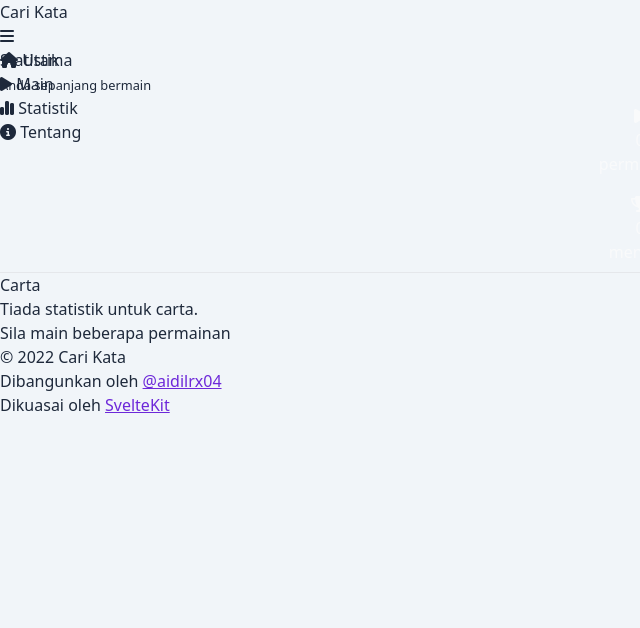
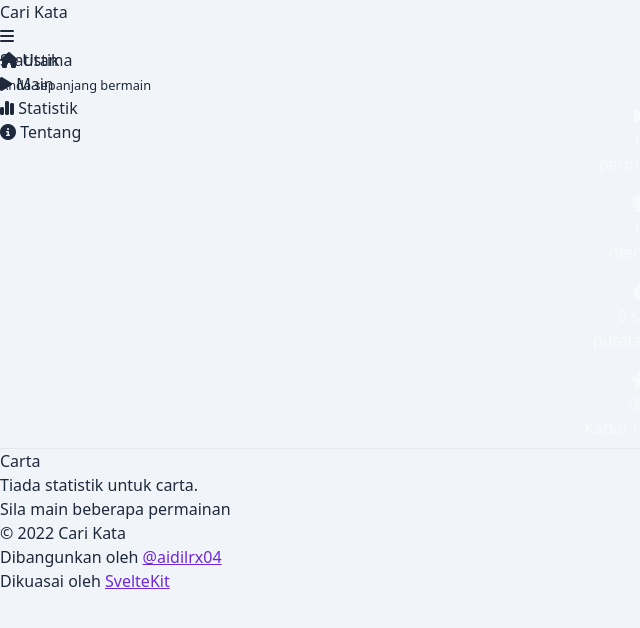
Before and after one commit to aidilrx04/cari-kata, a SvelteKit app: page /stats in a window 1280 px wide. Shown: the top 628 px of the page, without its empty margins (0-640 px from the left). Built offline with nearby package versions, Linux system fonts and the light colour scheme.

Commit message:
add average and winrate stats

```diff
--- a/src/lib/stores/stats.ts
+++ b/src/lib/stores/stats.ts
@@ -5,6 +5,7 @@ import { writable } from 'svelte/store';
 export type Stats = {
 	win: number;
 	total: number;
+	total_time: number; // in seconds; only when win effect this
 	history: string[];
 	mode: {
 		[MODES.EASY]: { total: number; win: number };
@@ -27,6 +28,7 @@ export type Stats = {
 let statsState: Stats = {
 	win: 0,
 	total: 0,
+	total_time: 0,
 	history: [],
 	mode: {
 		[MODES.EASY]: { total: 0, win: 0 },
--- a/src/routes/game/+page.svelte
+++ b/src/routes/game/+page.svelte
@@ -86,11 +86,12 @@
 		};
 	}
 
-	$: if ($isGameFinished && $type) {
+	$: if ($isGameFinished && $type && $finishTime !== undefined && $startTime !== false) {
 		const _type = $type.type;
 		$stats = {
 			...$stats,
 			win: $stats.win + 1,
+			total_time: $stats.total_time + ($finishTime?.getTime() - $startTime.getTime()),
 			mode: {
 				...$stats.mode,
 				[_type]: {
--- a/src/routes/stats/+page.svelte
+++ b/src/routes/stats/+page.svelte
@@ -2,7 +2,27 @@
 	import Footer from '$lib/Footer.svelte';
 	import Navigation from '$lib/Navigation.svelte';
 	import stats from '$lib/stores/stats';
+	import { onMount } from 'svelte';
 	import ModeChart from './ModeChart.svelte';
+
+	const calculateAverage = (total_time: number, total: number) => {
+		const average = total_time / total;
+
+		const minutes = Math.floor((average % (1000 * 60 * 60)) / (1000 * 60));
+		const seconds = Math.floor((average % (1000 * 60)) / 1000);
+
+		return {
+			minutes,
+			seconds
+		};
+	};
+
+	let averageTime;
+
+	$: if ($stats.win > 0 && $stats.total_time > 0)
+		averageTime = calculateAverage($stats.total_time, $stats.win);
+
+	$: console.log(averageTime);
 </script>
 
 <div id="stats" class="w-[360px] mx-auto">
@@ -14,7 +34,7 @@
 		</div>
 	</header>
 	<main class="mx-3 p-3 bg-gray-50 rounded-lg">
-		<div class="stats-cards flex justify-center gap-6 mt-3 mb-5">
+		<div class="stats-cards grid gap-6 mt-3 mb-5 grid-cols-2 grid-rows-2">
 			<div class="stat-card bg-violet-600">
 				<i class="fas fa-play block text-6xl mt-3" />
 				<span class="font-semibold text-xl text-center">{$stats.total}</span>
@@ -24,6 +44,31 @@
 				<i class="fas fa-trophy block text-6xl mt-3" />
 				<span class="font-semibold text-xl text-center">{$stats.win}</span>
 				<span class="font-normal uppercase text-center text-sm tracking-wide">menang</span>
+			</div>
+			<div class="stat-card bg-rose-500">
+				<i class="fas fa-stopwatch block text-6xl mt-3" />
+				<span class="font-semibold text-xl text-center">
+					{#if averageTime}
+						{#if averageTime.minutes > 0}
+							{averageTime.minutes}<span class="font-normal">minit</span>
+						{/if}
+						{#if averageTime.seconds > 0}
+							{averageTime.seconds}<span class="font-normal">saat</span>
+						{:else}
+							0 saat
+						{/if}
+					{:else}
+						0 saat
+					{/if}
+				</span>
+				<span class="font-normal uppercase text-center text-sm tracking-wide">purata masa</span>
+			</div>
+			<div class="stat-card bg-blue-500">
+				<i class="fas fa-star block text-6xl mt-3" />
+				<span class="font-semibold text-xl text-center"
+					>{$stats.total > 0 ? (($stats.win / $stats.total) * 100).toFixed(2) : 0}%</span
+				>
+				<span class="font-normal uppercase text-center text-sm tracking-wide">Kadar menang</span>
 			</div>
 		</div>
 		<hr />
@@ -55,7 +100,7 @@
 		@apply rounded-3xl w-full py-2 px-3 text-center text-gray-50;
 	}
 
-	.stat-card span {
+	.stat-card > span:not(.inline) {
 		@apply block;
 	}
 </style>
```
